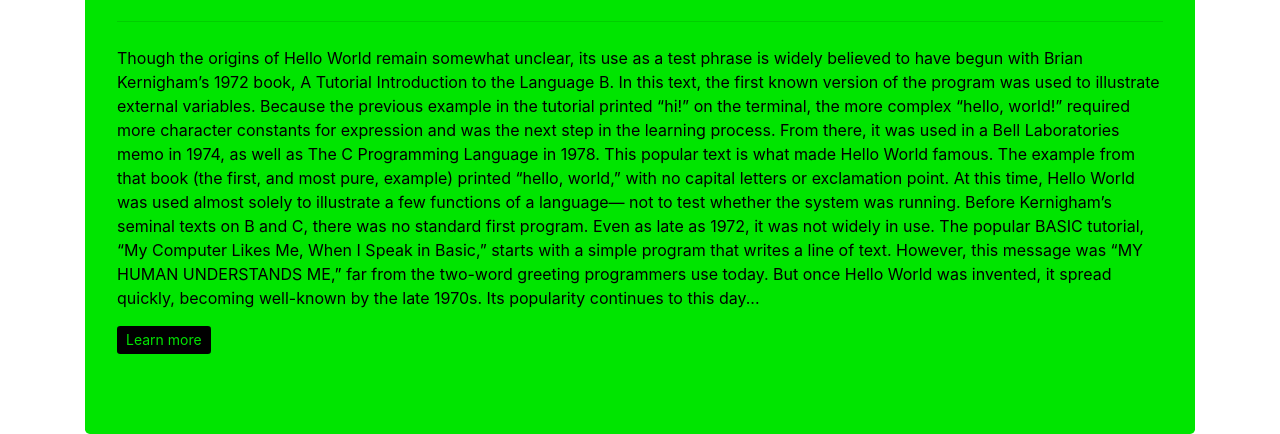
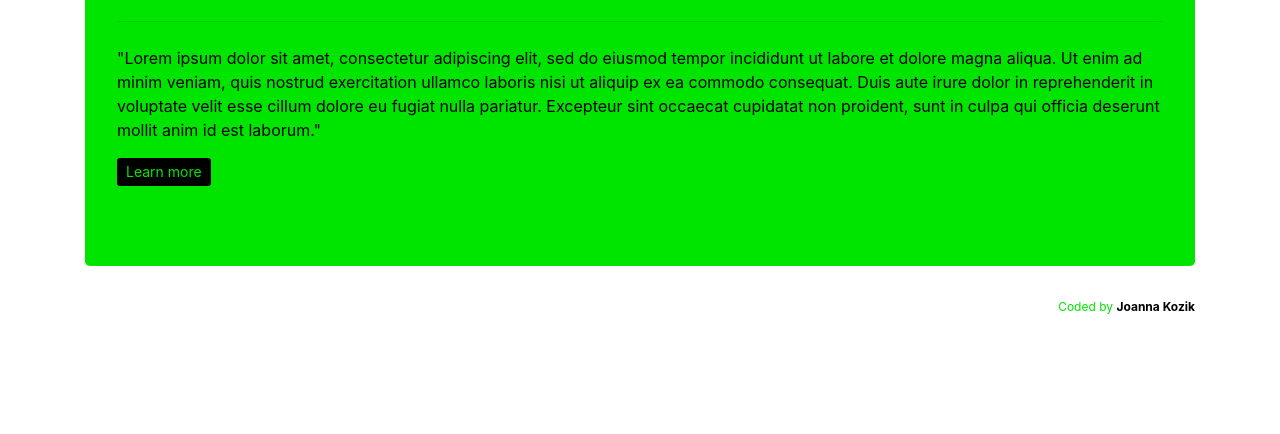
Before and after one commit to AsiaKo/Tribute_Page, a plain HTML site: page index2.html in a window 1280 px wide. Shown: the part 515-949 px from the top of the page. After the commit the page ends 841 px from the top, so only its background shows below. Drawn offline with nearby package versions, Linux system fonts and the light colour scheme; a script that the page names is missing.

Commit message:
Changes to index2.html - test

```diff
--- a/index2.html
+++ b/index2.html
@@ -24,9 +24,7 @@
        <p class="my-4">A "Hello, World!" program is a computer program that outputs or displays "Hello, World!" to the user. Being a very simple program in most programming languages, it is often used to illustrate the basic syntax of a programming language for a working program, and its usually the very first program people write when they are new to the language.</p>
       <hr class="my-4">
 
-  <p>Though the origins of Hello World remain somewhat unclear, its use as a test phrase is widely believed to have begun with Brian Kernigham’s 1972 book, A Tutorial Introduction to the Language B. In this text, the first known version of the program was used to illustrate external variables. Because the previous example in the tutorial printed “hi!” on the terminal, the more complex “hello, world!” required more character constants for expression and was the next step in the learning process.
-From there, it was used in a Bell Laboratories memo in 1974, as well as The C Programming Language in 1978. This popular text is what made Hello World famous. The example from that book (the first, and most pure, example) printed “hello, world,” with no capital letters or exclamation point. At this time, Hello World was used almost solely to illustrate a few functions of a language— not to test whether the system was running.
-Before Kernigham’s seminal texts on B and C, there was no standard first program. Even as late as 1972, it was not widely in use. The popular BASIC tutorial, “My Computer Likes Me, When I Speak in Basic,” starts with a simple program that writes a line of text. However, this message was “MY HUMAN UNDERSTANDS ME,” far from the two-word greeting programmers use today. But once Hello World was invented, it spread quickly, becoming well-known by the late 1970s. Its popularity continues to this day...</p>
+      <p>"Lorem ipsum dolor sit amet, consectetur adipiscing elit, sed do eiusmod tempor incididunt ut labore et dolore magna aliqua. Ut enim ad minim veniam, quis nostrud exercitation ullamco laboris nisi ut aliquip ex ea commodo consequat. Duis aute irure dolor in reprehenderit in voluptate velit esse cillum dolore eu fugiat nulla pariatur. Excepteur sint occaecat cupidatat non proident, sunt in culpa qui officia deserunt mollit anim id est laborum."</p>
 
       <a class="btn btn-default btn-sm"  target="blank_" href="https://en.wikipedia.org/wiki/%22Hello,_World!%22_program" role="button">Learn more</a> </p>
 
@@ -35,12 +33,10 @@
   <div class="footer text-right">
         Coded by <a href="https://www.linkedin.com/in/joanna-kozik-254070139/" target="blank_" >Joanna Kozik</a>
     </div>
+
   </div>
 
-
-
-
-  </div> <!-- /Container end-->
+<div> <!-- /Container end-->
 
 
 <script src="https://code.jquery.com/jquery-3.1.1.slim.min.js" integrity="sha384-A7FZj7v+d/sdmMqp/nOQwliLvUsJfDHW+k9Omg/a/EheAdgtzNs3hpfag6Ed950n" crossorigin="anonymous"></script>
```
Lines whose indentation alone changed are shown as unchanged.
